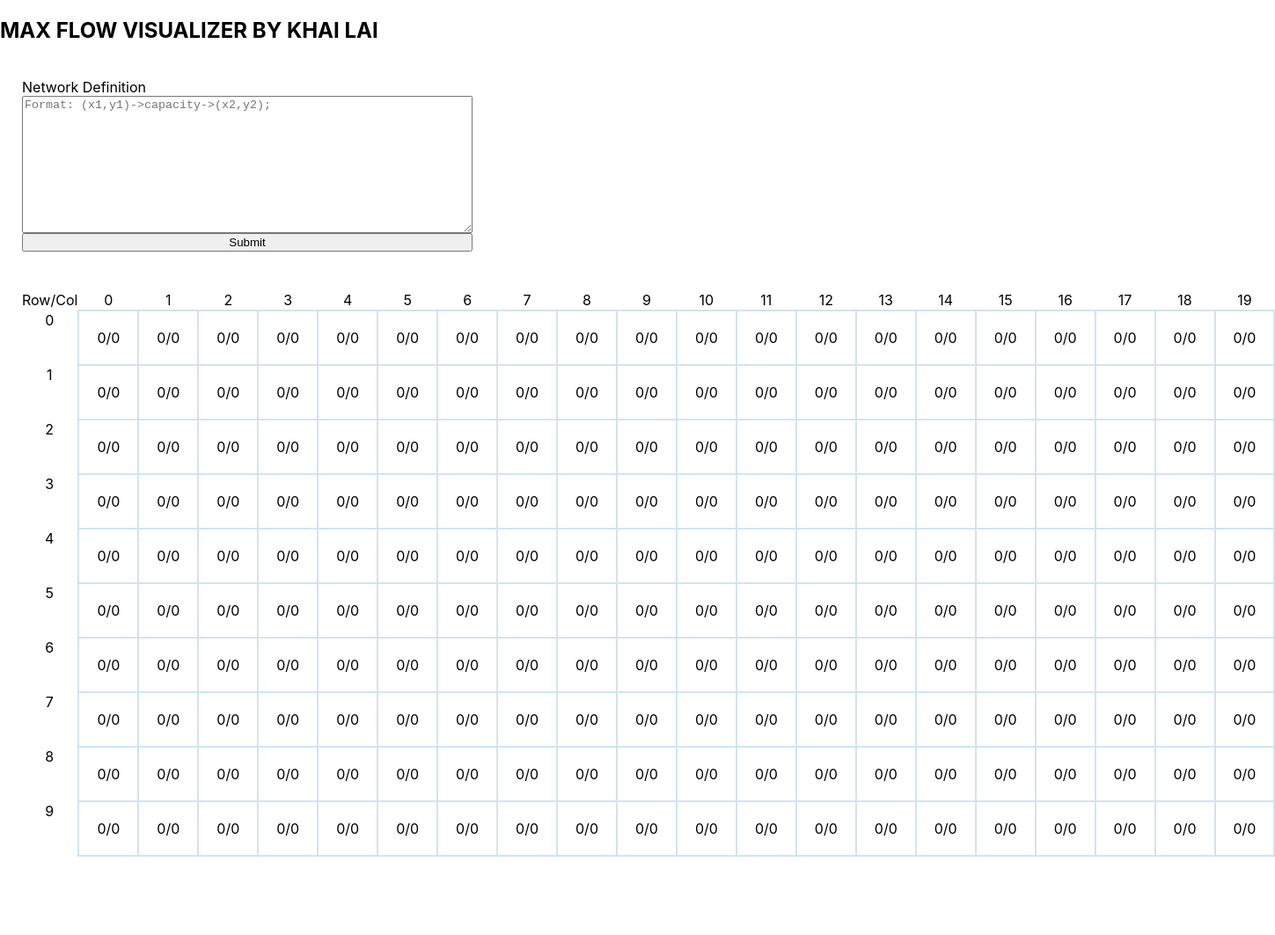
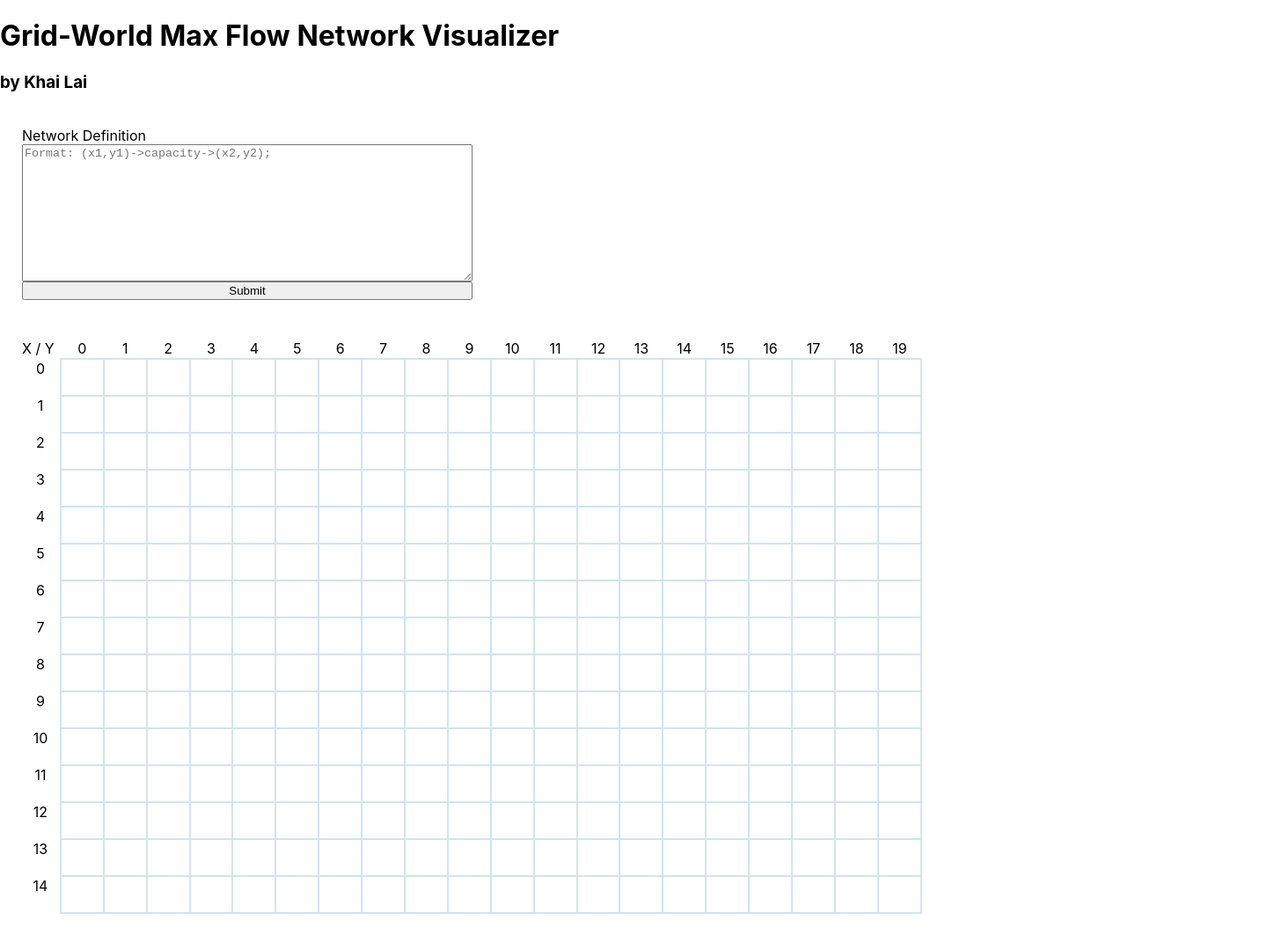
Before and after one commit to treelover28/MaxFlowNetworkVisualizer, a React (Create React App) app: page / in a window 1280 px wide. Shown: the whole page at 88% size, 1449 px wide, since content can reach past the window. Before the commit the page ends 998 px from the top, so only its background shows below. Built offline with nearby package versions, Linux system fonts and the light colour scheme.

Commit message:
Fixed color scheme so path from the same source/node including the source has the same color

```diff
--- a/src/App.js
+++ b/src/App.js
@@ -3,7 +3,9 @@ import Board from './components/Board';
 function App() {
   return (
     <div className="App">
-      <Board width={20} height={10}></Board>
+      <h1>Grid-World Max Flow Network Visualizer</h1>
+      <h3>by Khai Lai</h3>
+      <Board width={20} height={15}></Board>
     </div>
   );
 }
--- /dev/null
+++ b/src/LogicalClasses/Misc.js
@@ -0,0 +1,8 @@
+
+export const randInt = (min, max) => {
+        return Math.floor(Math.random() * (max - min + 1) + min);
+}
+
+export const getRandomColor = () => {
+    return `rgb(${randInt(0,255)},${randInt(0,255)},${randInt(200,220)})`;
+}
--- a/src/LogicalClasses/Node.js
+++ b/src/LogicalClasses/Node.js
@@ -1,9 +1,10 @@
 class Node {
 
-    constructor(type, flow, capacity) {
+    constructor(type, flow, capacity, color = "lightgreen") {
         this.type = type;
         this.flow = flow;
         this.capacity = capacity;
+        this.color = color;
 
     }
 
--- a/src/components/Board.js
+++ b/src/components/Board.js
@@ -40,16 +40,16 @@ class Board extends React.Component {
         let idKey;
         let className;
         let value;
-        let countEmpty = 0;
-        let countServer = 0;
+
         for (let row = 0; row < this.state.height + 1; row++) {
             let cells = []
             for (let col = 0; col < this.state.width + 1; col++) {
+                let style = {};
                 // if col = 0, push row number to first item
                 if (col === 0 & row === 0) {
                     idKey= "header";
                     className = "board-rows header";
-                    value = "Row/Col";
+                    value = "X / Y";
                 }
                 else if (col === 0) {
                     // at column 0, but a non-zero row, fill in row number
@@ -66,25 +66,32 @@ class Board extends React.Component {
                     // push node object into GridArray
                     let newNode = this.state.gridArray[row-1][col-1];
                     idKey = `${row - 1}-${col-1}`;
-                    value = `${newNode.flow}/${newNode.capacity}`;
+                    value = " ";
                     className = "board-columns";
+
                     if (newNode.type !== "empty") {
                         className += ` ${newNode.type}`;
-                        countServer++;
-                    } else{
-                        countEmpty++;
+
+                        if (newNode.type === "connection") {
+                            style = {backgroundColor: newNode.color};
+                            value = `${newNode.flow}/${newNode.capacity}`;
+                        }
+                        if(newNode.type === "connected-server") {
+                            style = {backgroundColor: newNode.color};
+                            value = "server";
+                        }
                     }
+
+
                 }
 
-                cells.push(<td key = {idKey} id= {idKey} className = {className}>{value}</td>);
+                cells.push(<td key = {idKey} id= {idKey} className = {className} style = {style}>{value}</td>);
             }
             idKey = `r${row}`;
             className = "board-rows";
             value = cells;
             tableRows.push(<tr key ={idKey} id= {idKey} className = {className}>{value}</tr>);
         }
-        console.log("empty: " + countEmpty + " , server: " + countServer);
-
         return (
                 <table className="board">
                     <tbody>{tableRows}</tbody>
@@ -92,59 +99,6 @@ class Board extends React.Component {
         );
     };
 
-    // highlightCell = (nodeId) => {
-    //     // get node's coordinate in the grid
-    //     let currNode = document.getElementById(nodeId);
-    //     let nodeCoord = nodeId.split("-");
-
-    //     // split into array of class attributes
-    //     let classArr = currNode.className.split(" ");
-
-    //     let currNodeStatus = this.state.gridArray[nodeCoord[0]][nodeCoord[1]].type;
-
-    //     // node type after update
-    //     let finalNodeType = this.state.nodeType;
-
-    //     if (finalNodeType!== currNodeStatus) {
-    //         // if the node type is different, the node is changing class.
-
-    //         // thus, we remove all special nodeStatus in the class attribute
-    //         for (let i = 0; i < this.state.possibleNodeTypes.length; i++) {
-    //             let index = classArr.indexOf(this.state.possibleNodeTypes[i]);
-    //             if (index !== -1) {
-    //                 classArr.splice(index,1);
-    //             }
-    //         }
-    //         // insert the new node type to the class attribute
-    //         classArr.push(finalNodeType);
-    //     } else {
-    //         // else if we are clicking on same node, just clear
-    //         let indexOfHighlighted = classArr.indexOf(finalNodeType);
-    //         classArr.splice(indexOfHighlighted, 1);
-    //         // finalNodeType is an "empty" node
-    //         finalNodeType = this.state.possibleNodeTypes[0];
-
-    //     }
-    //     // set node's new class attribute
-    //     currNode.className = classArr.join(" ");
-
-    //     // deep copy to update array in state
-    //     let gridArray_tmp = _.cloneDeep(this.state.gridArray);
-    //     gridArray_tmp[nodeCoord[0]][nodeCoord[1]].type = finalNodeType;
-    //     alert(gridArray_tmp[nodeCoord[0]][nodeCoord[1]])
-
-    //     this.setState({
-    //         nodeType : finalNodeType,
-    //         gridArray: gridArray_tmp
-    //     }, ()=> {
-    //         console.log(this.state.gridArray[nodeCoord[0]][nodeCoord[1]]);
-    //     })
-
-    // }
-
-    // setNodeType = (index) => {
-    //     this.setState( {nodeType : this.state.possibleNodeTypes[index]});
-    // }
 
 
     networkDefinitionHandler = (event) => {
@@ -156,25 +110,13 @@ class Board extends React.Component {
     }
 
     getGeneratedGrid = (event) => {
-        // alert("Get executed");
-        // alert(this.state.networkDefinition);
         let rawDefinition = this.state.networkDefinition.trim();
-        // let edgeDefinitions = rawDefinition.split(";").filter(x=>x);
         // get deep copy of gridArray from state
         let gridArrGen = _.cloneDeep(this.state.gridArray);
         let pathFinder = new PathFinder(gridArrGen, rawDefinition, "bfs");
 
         let grid = pathFinder.getGridWithPaths();
-        // // set server
-        // edgeDefinitions.forEach(edgeDef => {
-        //     let edgeDefArr = edgeDef.split("->").filter(x=>x);
-        //     let serverA = edgeDefArr[0].trim();
-        //     let capacity = +edgeDefArr[1].trim();
-        //     let serverB = edgeDefArr[2].trim();
 
-        //     gridArrGen[+serverA[1]][+serverA[3]] = new Node(this.state.possibleNodeTypes[1], 0, capacity)
-        //     gridArrGen[+serverB[1]][+serverB[3]] = new Node(this.state.possibleNodeTypes[1], 0, capacity)
-        // });
         return grid;
     }
 
@@ -213,7 +155,6 @@ class Board extends React.Component {
         let board = null
         return(
             <article className="max-flow-visualizer">
-                <h1>MAX FLOW VISUALIZER BY KHAI LAI</h1>
                 <div className="boardDiv">
                     <form id="network-form" onSubmit={(event) => {board = this.submitHandler(event)}}>
                         <label htmlFor="network-def"> Network Definition</label>
```
Also changed, not shown: src/LogicalClasses/PathFinder.js (+58 -32 lines), 1 other file (tests, documents, lock files or other folders).
